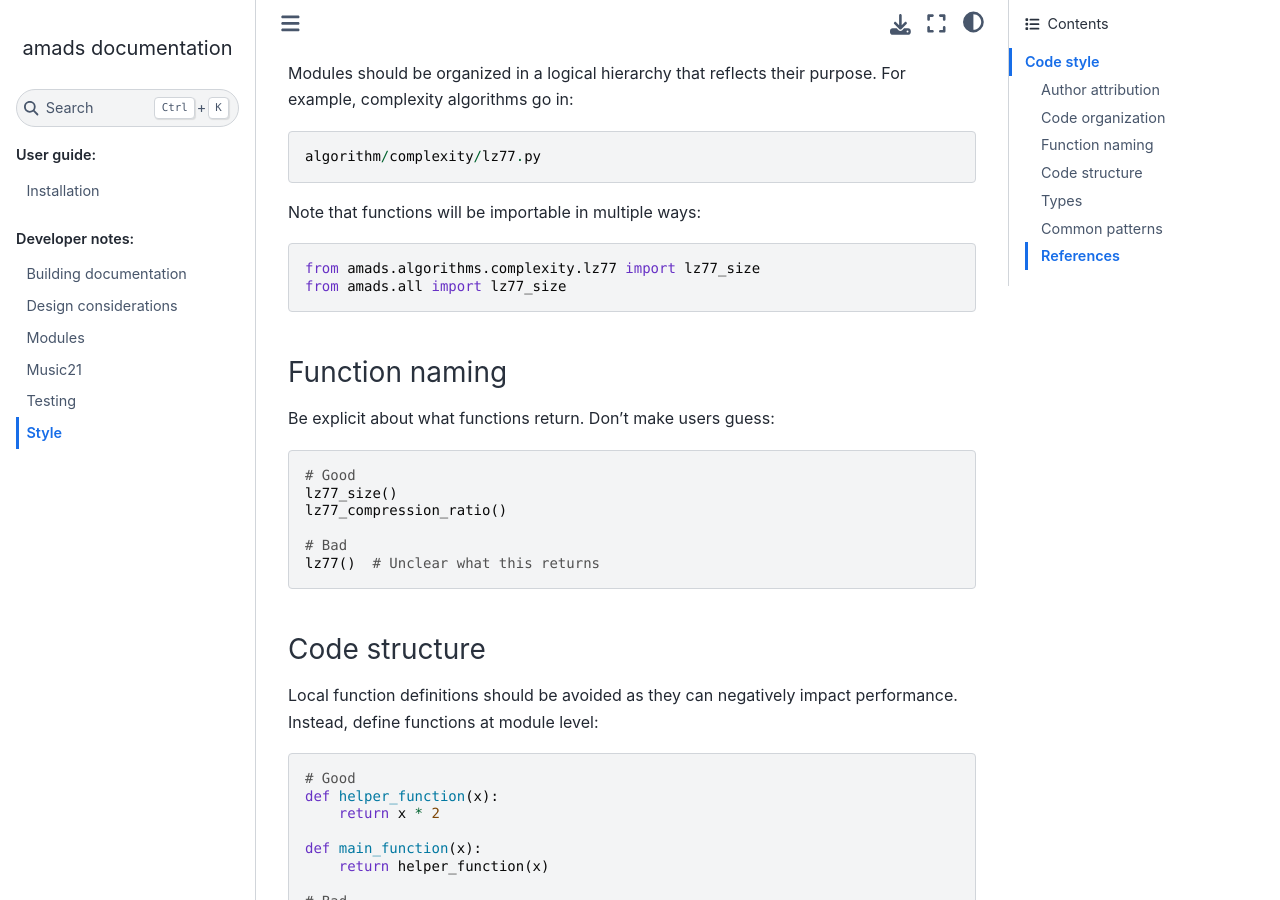
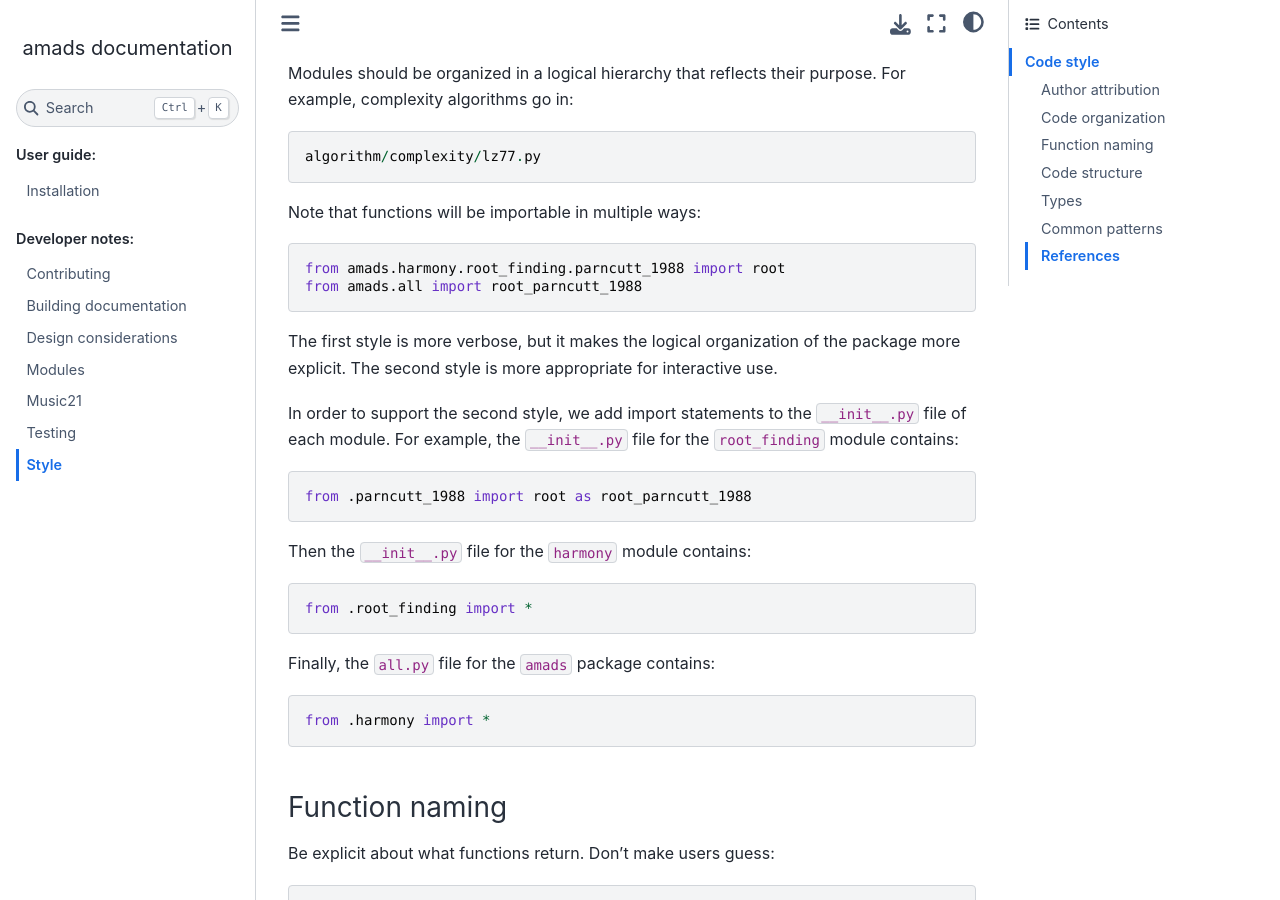
Before and after one commit to sachadavies/amads, a Sphinx documentation site: the page built from docs/developer_notes/style.rst, in a window 1280 px wide and 900 px high, scrolled down 603 px. Built offline with Sphinx 7.4.7 and the Sphinx Book theme 1.1.4, drawn with Linux system fonts in a browser that asks for light colours; pages that are not in the unit, such as notebooks, are missing from menus.

Commit message:
Add contributing docs

```diff
--- a/docs/developer_notes/style.rst
+++ b/docs/developer_notes/style.rst
@@ -26,8 +26,24 @@ Modules should be organized in a logical hierarchy that reflects their purpose.
 
 Note that functions will be importable in multiple ways::
 
-    from amads.algorithms.complexity.lz77 import lz77_size
-    from amads.all import lz77_size
+    from amads.harmony.root_finding.parncutt_1988 import root
+    from amads.all import root_parncutt_1988
+
+The first style is more verbose, but it makes the logical organization of the package more explicit.
+The second style is more appropriate for interactive use.
+
+In order to support the second style, we add import statements to the ``__init__.py`` file of each module.
+For example, the ``__init__.py`` file for the ``root_finding`` module contains::
+
+    from .parncutt_1988 import root as root_parncutt_1988
+
+Then the ``__init__.py`` file for the ``harmony`` module contains::
+
+    from .root_finding import *
+
+Finally, the ``all.py`` file for the ``amads`` package contains::
+
+    from .harmony import *
 
 Function naming
 ~~~~~~~~~~~~~~
--- a/docs/index.rst
+++ b/docs/index.rst
@@ -22,6 +22,7 @@ For the source code, visit the [GitHub repository](https://github.com/music-comp
    :caption: Developer notes:
    :hidden:
 
+   developer_notes/contributing
    developer_notes/building_docs
    developer_notes/design
    developer_notes/modules
```
Also changed, not shown: docs/developer_notes/contributing.rst (added, +31 -0 lines).
